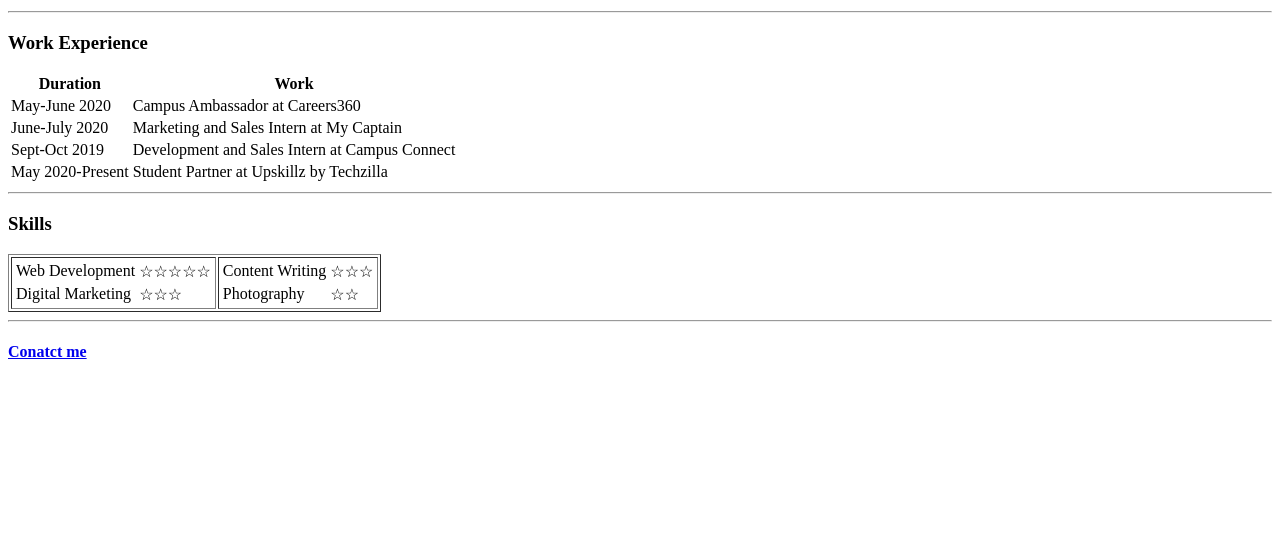
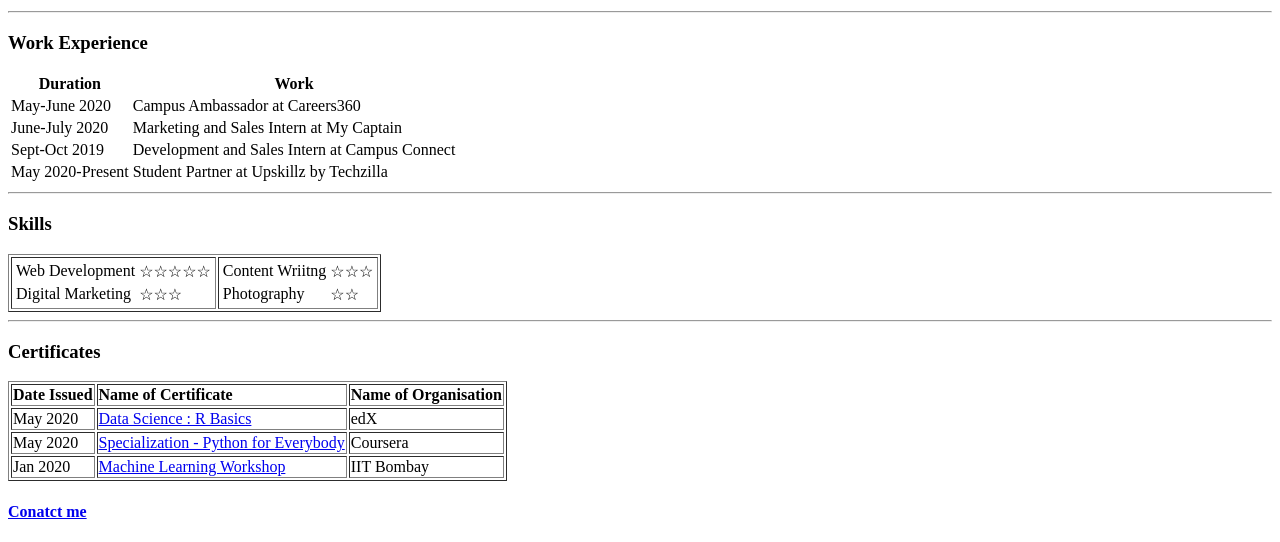
Before and after one commit to Shubhamsoni940/PersonalSite, a plain HTML site: page index.html in a window 1280 px wide. Shown: the part 351-893 px from the top of the page. Before the commit the page ends 800 px from the top, so only its background shows below. Drawn offline with Linux system fonts and the light colour scheme.

Commit message:
Update index.html

```diff
--- a/index.html
+++ b/index.html
@@ -14,8 +14,6 @@
                 <p>I am a CSE Undergraduate.I am technology enthusiast who always try to learn new technologies and languages.Currently,I know some languages like-C,C++,Pyhton,R,etc.Apart from this I have keen interest in Content Writing and Digital Marketing.I am a good learner and search new challenges which gives me knowledge and experience. </p></td>
     </tr>
     </table>
-
-
     <hr>
     <h3>Work Experience</h3>
     <table >
@@ -41,12 +39,10 @@
             <tr>
                 <td>May 2020-Present</td>
                 <td>Student Partner at Upskillz by Techzilla</td>
-                        </tr>
-
-        </body>
+            </tr>
+    </body>
     </table>
     <hr>
-
     <h3>Skills</h3>
     <table border="1">
         <tr>
@@ -64,7 +60,7 @@
             </td>
             <td><table>
                 <tr>
-                    <td>Content Writing</td>
+                    <td>Content Wriitng</td>
                     <td>&#9734;&#9734;&#9734;</td>
                 </tr>
                 <tr>
@@ -72,11 +68,34 @@
                     <td>&#9734;&#9734;</td>
                 </tr>
             </table></td>
-
         </tr>
-
     </table>
     <hr>
+    <h3>Certificates</h3>
+    <table border="1">
+        <tr>
+            <td><strong>Date Issued </strong></td>
+            <td><strong>Name of Certificate</strong></td>
+            <td><strong>Name of Organisation</strong></td>
+        </tr>
+        <tr>
+            <td>May 2020</td>
+            <td><a href="https://courses.edx.org/certificates/add7a7c38cae4d02b9e4d852ff457659">Data Science : R Basics</a></td>
+            <td>edX</td>
+        </tr>
+        <tr>
+            <td>May 2020</td>
+            <td><a href="
+                https://www.coursera.org/account/accomplishments/specialization/BQLE7BTLU9CR
+                ">Specialization - Python for Everybody</a></td>
+            <td>Coursera</td>
+        </tr>
+        <tr>
+            <td>Jan 2020</td>
+            <td><a href="https://techfest.org/2019/certificate/5357/6f8d57f0caab686ba8926ae1ccdb8647">Machine Learning Workshop</a></td>
+            <td>IIT Bombay</td>
+        </tr>
+    </table>
     <h4><a href="Contactme.html">Conatct me</a></h4>
 </body>
 </html>
```
